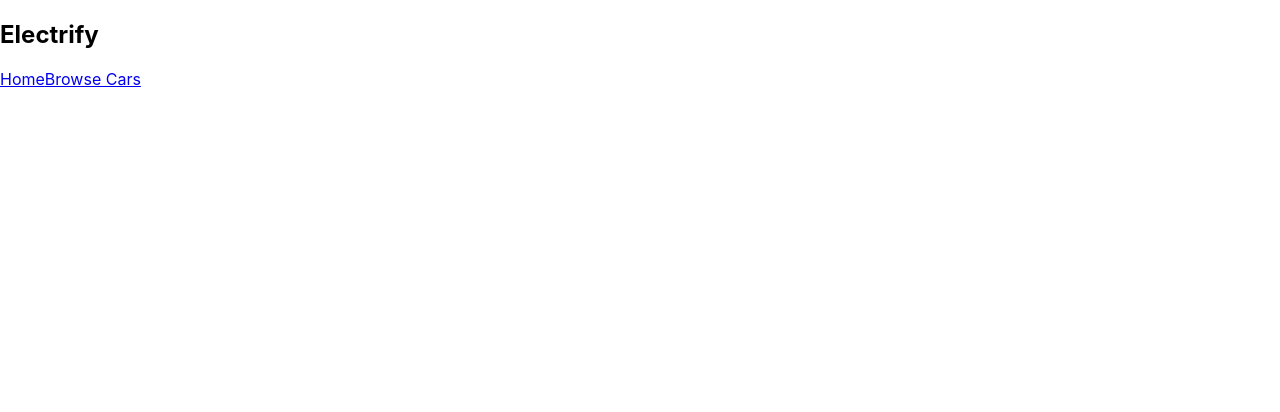
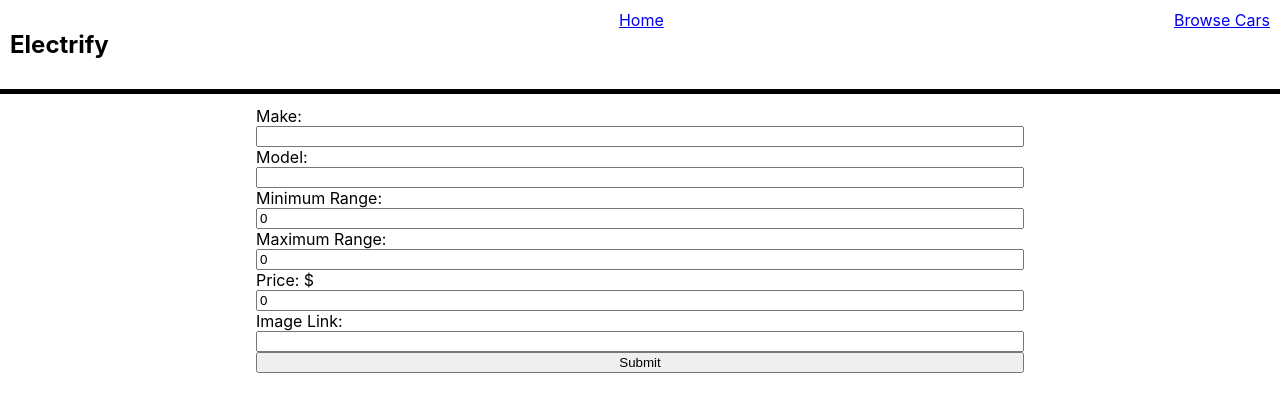
Before and after one commit to navedrahim/electrify, a React (Create React App) app in the folder client/: page /edit/1 in a window 1280 px wide. Shown: the top 412 px of the page. Built offline with nearby package versions, Linux system fonts and the light colour scheme; no server answers.

Commit message:
edit link fix

```diff
--- a/client/src/App.css
+++ b/client/src/App.css
@@ -1,10 +1,20 @@
+form {
+  display: flex;
+  flex-direction: column;
+  padding: 12px;
+  margin: 0 auto;
+  max-width: 768px;
+}
+
 img {
   max-width: 500px;
   height: auto;
 }
 
 
-Navbar {
+nav {
   display: flex;
-
+  border-bottom: 5px solid black;
+  justify-content: space-between;
+  padding: 10px;
 }
--- a/client/src/App.js
+++ b/client/src/App.js
@@ -5,6 +5,7 @@ import { useEffect, useState } from "react";
 import Browse from "./components/Browse";
 import Navbar from "./components/Navbar";
 import Detail from "./components/Detail";
+import Form from "./components/Form";
 import "./App.css";
 
 function App() {
@@ -29,6 +30,12 @@ function App() {
       <Route path="/detail/:id">
         <Detail cars={cars} setToggleFetch={setToggleFetch} />
       </Route>
+     <Route path="/new">
+       <Form setToggleFetch={setToggleFetch}/>
+     </Route>
+      <Route path="/edit/:id">
+        <Form cars={cars} setToggleFetch={setToggleFetch} />
+      </Route>
     </div>
   );
 }
--- a/client/src/components/Browse.jsx
+++ b/client/src/components/Browse.jsx
@@ -8,11 +8,19 @@ function Browse(props) {
 
   return (
     <div>
+      <main>
+        <p>Can't Find What You're Looking For?</p>
+        <Link to="/new">Add a Car</Link>
+      </main>
+
       {cars.map((car) => (
         <Link to={`/detail/${cars.id}`}>
           <Car key={car.id} car={car} setToggleFetch={setToggleFetch} />
         </Link>
       ))}
+
+
+
     </div>
   );
 }
--- a/client/src/components/Detail.jsx
+++ b/client/src/components/Detail.jsx
@@ -1,8 +1,10 @@
 import { useParams } from "react-router-dom";
+import { Link } from "react-router-dom";
 
 function Detail(props) {
   const params = useParams();
   const info = props.cars.find((car) => car.id === params.id);
+
 
   return (
     <main id="card">
@@ -12,6 +14,10 @@ function Detail(props) {
       <h4>Min Range:{info.fields.minRange} miles</h4>
       <h4>Max Range:{info.fields.maxRange} miles</h4>
       <h4>Price:${info.fields.price}</h4>
+
+      <Link to={`/edit/${info.id}`}>
+        <button>Edit Car!</button>
+      </Link>
     </main>
   );
 }
--- a/client/src/components/Form.jsx
+++ b/client/src/components/Form.jsx
@@ -9,18 +9,20 @@ function Form(props) {
   const [minRange, setMinRange] = useState(0);
   const [maxRange, setMaxRange] = useState(0);
   const [price, setPrice] = useState(0);
+  const [image, setImage] = useState("");
   const history = useHistory();
   const params = useParams();
+  const editCar = props.cars.find((car) => car.id === params.id);
 
   useEffect(() => {
-    if (useParams.id && props.cars.legnth > 0) {
-      const editCar = props.cars.find((car) => car.id === useParams.id);
+    if (useParams.id && props.cars.length > 0) {
       if (editCar) {
         setMake(editCar.fields.make);
         setModel(editCar.fields.model);
         setMinRange(editCar.fields.minRange);
         setMaxRange(editCar.fields.maxRange);
         setPrice(editCar.fields.price);
+        setImage(editCar.fields.image);
       }
     }
   }, [params.id, props.cars]);
@@ -33,7 +35,16 @@ function Form(props) {
       minRange,
       maxRange,
       price,
+      image,
     };
+    // const putCar = {
+    //   make: editCar.fields.make,
+    //   model,
+    //   minRange,
+    //   maxRange,
+    //   price,
+    //   image,
+    // }
     if (params.id) {
       const carURL = `${baseURL}/${params.id}`;
       await axios.put(carURL, { fields: newCar }, config);
@@ -88,6 +99,16 @@ function Form(props) {
         value={price}
         required
       />
+      <label htmlFor="image">Image Link:</label>
+      <input
+        id="image"
+        type="text"
+        onChange={(e) => setImage(e.target.value)}
+        value={image}
+        required
+        />
+
+
       <button type="submit">Submit</button>
     </form>
   );
```
